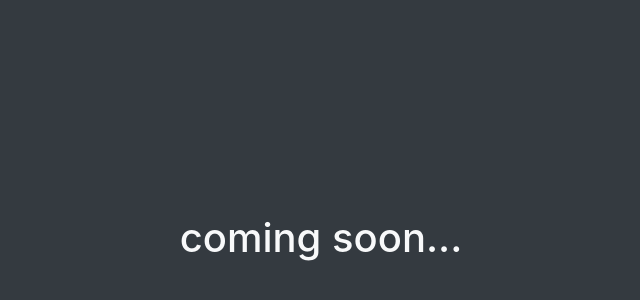
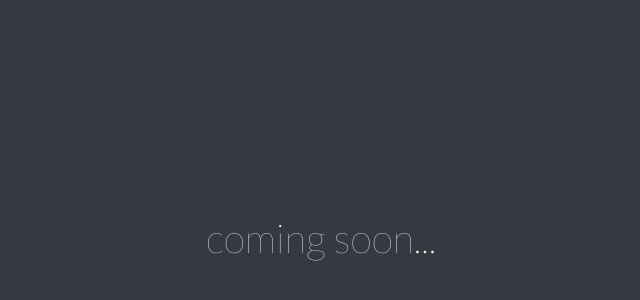
Before and after one commit to webbyjoey/Webbyjoey, a plain HTML site: page index.html in a window 1280 px wide. Shown: the part 162-462 px from the top of the page, without its empty margins (319-959 px from the left). Drawn offline with nearby package versions, Linux system fonts and the light colour scheme.

Commit message:
Update index.html

```diff
--- a/index.html
+++ b/index.html
@@ -7,8 +7,17 @@
 
     <!-- Bootstrap CSS -->
     <link rel="stylesheet" href="https://stackpath.bootstrapcdn.com/bootstrap/4.3.1/css/bootstrap.min.css" integrity="sha384-ggOyR0iXCbMQv3Xipma34MD+dH/1fQ784/j6cY/iJTQUOhcWr7x9JvoRxT2MZw1T" crossorigin="anonymous">
+<link href="https://fonts.googleapis.com/css?family=Lato:100&display=swap" rel="stylesheet">
+    <title>Webby JOey</title>
+    <style>
+      body{
+      font-family: 'Lato', sans-serif;
+      }
+      h1{
+      font-family: 'Lato', sans-serif;
+      }
 
-    <title>Webby JOey</title>
+    </style>
   </head>
   <body>
    <div class="container-fluid bg-dark d-flex" style="height:100vh">
```
